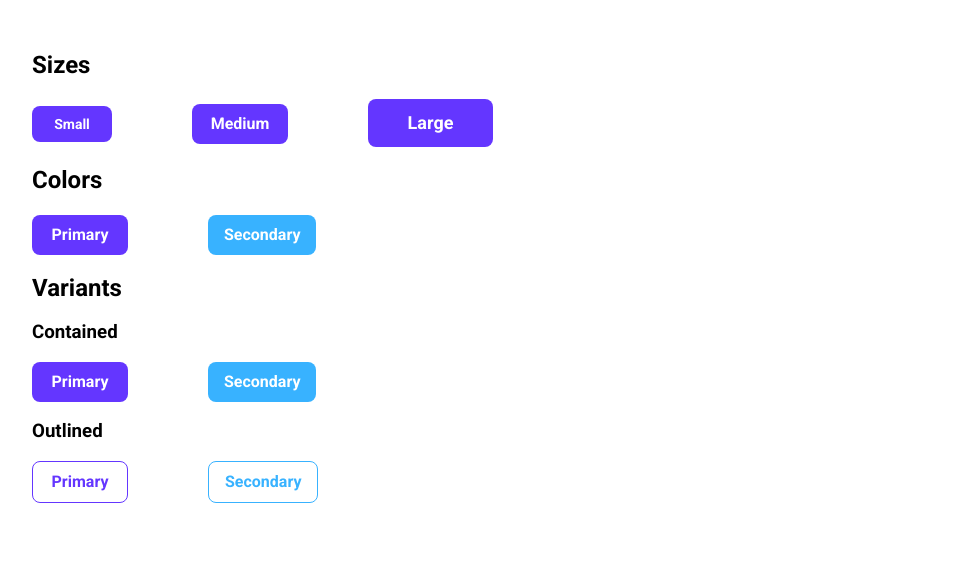
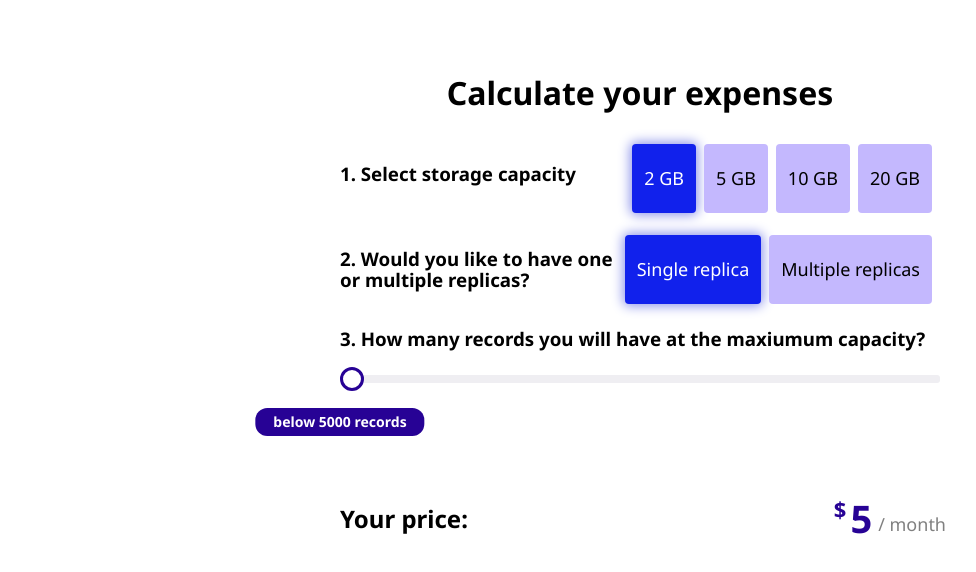
Before and after one commit to aibolik/practice--react, a React (Create React App) app: page / in a window 1280 px wide. Shown: the top 572 px of the page, without its empty margins (0-976 px from the left). Built offline with nearby package versions, Linux system fonts and the light colour scheme.

Commit message:
feat(project): implement pricing calculator

```diff
--- a/src/index.js
+++ b/src/index.js
@@ -15,7 +15,8 @@ import ReactDOM from 'react-dom';
 // import App from './projects/DarkModeApp/App';
 // import App from './projects/TabNavigationApp/App';
 // import App from './projects/EditorApp/App';
-import App from './projects/ReusableComponentApp/App';
+// import App from './projects/ReusableComponentApp/App';
+import App from './projects/PricingCalculatorApp/App';
 
 import * as serviceWorker from './serviceWorker';
 
--- /dev/null
+++ b/src/projects/PricingCalculatorApp/App.js
@@ -0,0 +1,36 @@
+import React from 'react';
+import { Normalize } from 'styled-normalize';
+import styled, { createGlobalStyle } from 'styled-components';
+
+import Calculator from './components/Calculator';
+
+const GlobalStyles = createGlobalStyle`
+  @import url('https://fonts.googleapis.com/css2?family=Noto+Sans:wght@400;700&display=swap');
+
+  body {
+    font-family: 'Noto Sans', sans-serif;
+  }
+`;
+
+const Wrapper = styled.div`
+  padding: 54px;
+`;
+
+const Title = styled.h1`
+  text-align: center;
+  margin-bottom: 32px;
+`;
+
+function App() {
+
+  return (
+    <Wrapper>
+      <Normalize />
+      <GlobalStyles />
+      <Title>Calculate your expenses</Title>
+      <Calculator />
+    </Wrapper>
+  );
+}
+
+export default App;
--- /dev/null
+++ b/src/projects/PricingCalculatorApp/components/Calculator.js
@@ -0,0 +1,124 @@
+import React, { useState } from 'react';
+import styled from 'styled-components';
+
+import SelectableTiles from './SelectableTiles';
+import RangeSelector from './RangeSelector';
+
+import { getCurrentPoints } from '../utils';
+
+const storageOptions = [
+  { value: '2', text: '2 GB' },
+  { value: '5', text: '5 GB' },
+  { value: '10', text: '10 GB' },
+  { value: '20', text: '20 GB' },
+];
+
+const repliceOpions = [
+  { value: false, text: 'Single replica' },
+  { value: true, text: 'Multiple replicas' },
+]
+
+const recordPoints = [
+  5000, 25000, 50000, 100000
+];
+
+const PRICING = {
+  storage: {
+    '2': 4,
+    '5': 8,
+    '10': 14,
+    '20': 22,
+  },
+  isMultiple: {
+    'true': 10,
+    'false': 0,
+  },
+  records: {
+    5000: 1,
+    25000: 7,
+    50000: 13,
+    100000: 22,
+  }
+}
+
+const calculatePrice = (dbCapacity, isMulitpleReplica, recordsCount) => {
+  const records = getCurrentPoints(recordPoints, recordsCount);
+
+  return PRICING['storage'][dbCapacity] + PRICING['isMultiple'][isMulitpleReplica.toString()] + PRICING['records'][records];
+}
+
+const Wrapper = styled.div`
+  max-width: 600px;
+  margin: 0 auto;
+`;
+
+const Flex = styled.div`
+  display: flex;
+  justify-content: space-between;
+`;
+
+const FinalPrice = styled.p`
+  display: flex;
+  font-size: 38px;
+  font-weight: 600;
+  color: #270295;
+`;
+
+const CurrencySign = styled.span`
+  font-size: 22px;
+  margin-right: 4px;
+`;
+
+const Period = styled.span`
+  font-size: 18px;
+  color: #808080;
+  font-weight: 400;
+  align-self: flex-end;
+  position: relative;
+  bottom: 6px;
+  left: 6px;
+`;
+
+const Calculator = () => {
+  const [storage, setStorage] = useState('2');
+  const [isMulitpleReplica, setMultipleReplica] = useState(false);
+  const [range, setRange] = useState(5000);
+
+  const [price, setPrice] = useState(calculatePrice(storage, isMulitpleReplica, range));
+
+  React.useEffect(() => {
+    setPrice(
+      calculatePrice(storage, isMulitpleReplica, range)
+    );
+  }, [storage, isMulitpleReplica, range]);
+
+  return (
+    <Wrapper>
+      <Flex style={{ marginBottom: '16px' }}>
+        <h3>1. Select storage capacity</h3>
+        <SelectableTiles options={storageOptions} name="cpu-count" selectedValue={storage} handleChange={e => setStorage(e.target.value)} />
+      </Flex>
+      <Flex style={{ marginBottom: '16px' }}>
+        <h3>2. Would you like to have one or multiple replicas?</h3>
+        <SelectableTiles options={repliceOpions} name="multiple-replicas" selectedValue={isMulitpleReplica} handleChange={e => setMultipleReplica(e.target.value === 'true' ? true : false)} />
+      </Flex>
+      <h3>3. How many records you will have at the maxiumum capacity?</h3>
+      <RangeSelector range={range} handleChange={e => setRange(e.target.value)} max={100000} min={5000} step={100} points={recordPoints} />
+      <Flex style={{ marginTop: '72px', alignItems: 'center' }}>
+        <h2>
+          Your price:
+
+        </h2>
+        <FinalPrice>
+          <CurrencySign>$</CurrencySign>
+          {price}
+          <Period>
+            / month
+          </Period>
+        </FinalPrice>
+      </Flex>
+    </Wrapper>
+  );
+}
+
+export default Calculator;
--- /dev/null
+++ b/src/projects/PricingCalculatorApp/components/RangeSelector.js
@@ -0,0 +1,118 @@
+import React from 'react';
+import styled, { css } from 'styled-components';
+
+import { getPercentage, getCurrentPoints } from '../utils';
+
+const thumbStyles = `
+  cursor: pointer;
+  border: 3px solid #270295;
+  height: 24px;
+  width: 24px;
+  border-radius: 50%;
+  background: #ffffff;
+  margin-top: -8px; /* You need to specify a margin in Chrome, but in Firefox and IE it is automatic */
+  z-index: 100;
+  position: relative;
+`;
+
+const trackStyles = css`
+  width: 100%;
+  height: 8px;
+  cursor: pointer;
+  border-radius: 3px;
+  background: #EFEEF2;
+`;
+
+const Input = styled.input`
+
+  -webkit-appearance: none;
+  width: 100%;
+  background: transparent;
+
+  ::-webkit-slider-thumb {
+    -webkit-appearance: none;
+    ${thumbStyles};
+  }
+
+  ::-moz-range-thumb {
+    ${thumbStyles};
+  }
+
+  ::-ms-thumb {
+    ${thumbStyles};
+  }
+
+  ::-webkit-slider-runnable-track {
+    ${trackStyles};
+  }
+
+  :focus {
+    outline: none;
+  }
+
+  ::-ms-track {
+    width: 100%;
+    cursor: pointer;
+
+    /* Hides the slider so custom styles can be added */
+    background: transparent;
+    border-color: transparent;
+    color: transparent;
+  }
+`;
+
+const Wrapper = styled.div`
+  position: relative;
+`;
+
+const ProgressBar = styled.div`
+  position: absolute;
+  top: 8px;
+
+  border-radius: 3px;
+  height: 8px;
+  background: #270295;
+`;
+
+const ProgressText = styled.div`
+  position: absolute;
+  background: #270295;
+  top: 40px;
+
+  color: white;
+  font-size: 14px;
+  padding: 6px 18px;
+  border-radius: 12px;
+  transform: translateX(-50%);
+  white-space: nowrap;
+
+  font-weight: 600;
+`;
+
+const RangeSelector = ({ range, handleChange, min, max, step, points }) => {
+
+  const percentage = getPercentage(range, min, max);
+  const currentPoint = getCurrentPoints(points, range);
+
+  return (
+    <Wrapper>
+      <label>
+        <ProgressText style={{ left: `${percentage}%` }}>
+          below {currentPoint} records
+        </ProgressText>
+        <ProgressBar style={{ width: `${percentage}%` }} />
+        <Input
+          type="range"
+          min={min}
+          max={max}
+          step={step}
+          value={range}
+          onChange={handleChange}
+        />
+      </label>
+
+    </Wrapper>
+  );
+}
+
+export default RangeSelector;
--- /dev/null
+++ b/src/projects/PricingCalculatorApp/components/SelectableTiles.js
@@ -0,0 +1,56 @@
+import React from 'react';
+import styled from 'styled-components';
+
+const Tile = styled.label`
+  position: relative;
+  padding: 24px 12px;
+  margin-right: 8px;
+  font-size: 18px;
+  border-radius: 4px;
+  white-space: nowrap;
+
+  background: #C4B8FE;
+
+
+  user-select: none;
+
+  transition: .3s color, .3s background;
+
+  ${props => props.checked && `
+    background: #1121EC;
+    color: white;
+    box-shadow: 0 0px 12px 2px #8c93ea;
+  `};
+
+  input {
+    opacity: 0;
+    position: absolute;
+    height: 100%;
+    width: 100%;
+    margin-top: -24px;
+    margin-left: -24px;
+    cursor: pointer;
+  }
+`;
+
+const Wrapper = styled.div`
+  display: flex;
+  align-self: center;
+`;
+
+const SelectableTiles = ({ name, options, selectedValue, handleChange }) => {
+
+
+  return (
+    <Wrapper>
+      {options.map(({ value, text }) => (
+        <Tile key={value} checked={selectedValue === value}>
+          <input type="radio" name={name} value={value} onChange={handleChange} />
+          {text}
+        </Tile>
+      ))}
+    </Wrapper>
+  );
+}
+
+export default SelectableTiles;
--- /dev/null
+++ b/src/projects/PricingCalculatorApp/utils/index.js
@@ -0,0 +1,9 @@
+export const getCurrentPoints = (points, current) => {
+  for(let i = points.length - 1; i >= 0; i--) {
+    if (parseInt(current, 10) >= points[i]) {
+      return points[i];
+    }
+  }
+}
+
+export const getPercentage = (value, min, max) => `${((value - min) * 100) / (max - min)}`;
```
